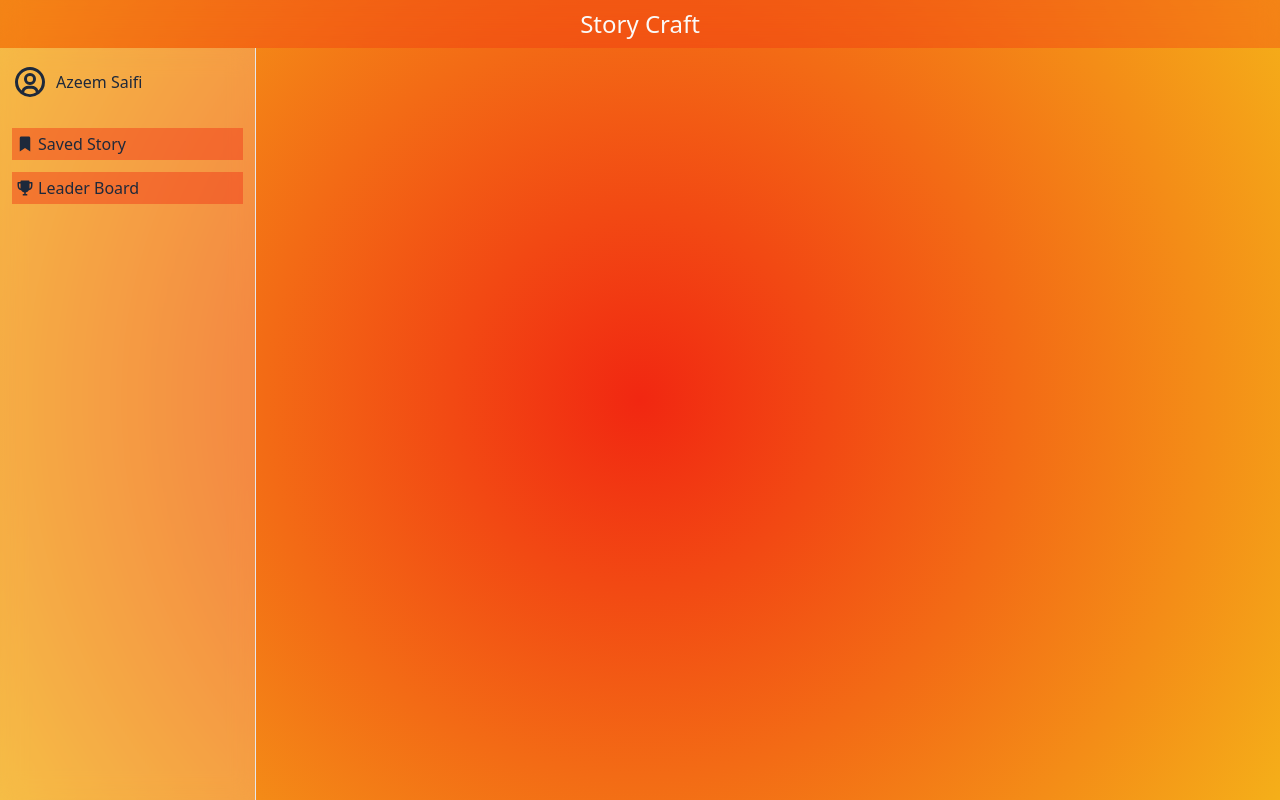
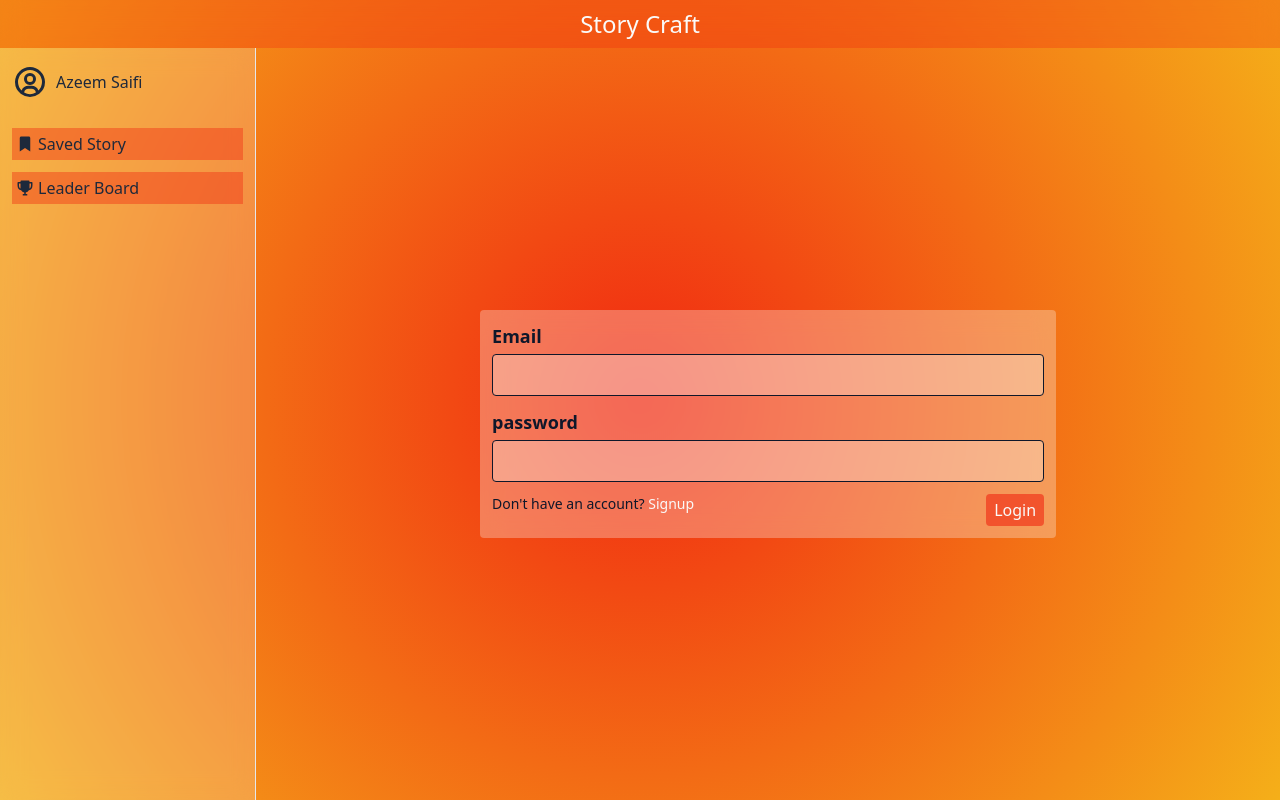
Before and after one commit to saifion33/storycraft-client, a React (Vite) app: page /auth/login in a window 1280 px wide. Built offline with nearby package versions, Linux system fonts and the light colour scheme.

Commit message:
create login async thunk and login form and make login functional and add validation to signup form

```diff
--- a/src/App.tsx
+++ b/src/App.tsx
@@ -6,6 +6,7 @@ import { useState } from "react";
 import Leaderboard from "./pages/Leaderboard";
 import SavedStory from "./pages/SavedStory";
 import Signup from "./pages/Signup";
+import Login from "./pages/Login";
 function App() {
   const [isMenuOpen, setIsMenuOpen] = useState(false);
   return (
@@ -20,6 +21,7 @@ function App() {
               <Route path="/saved" element={<SavedStory />} />
               <Route path="/leaderboard" element={<Leaderboard />} />
               <Route path="/auth/signup" element={<Signup/>} />
+              <Route path="/auth/login" element={<Login/>} />
             </Routes>
           </div>
         </div>
--- a/src/pages/Login.tsx
+++ b/src/pages/Login.tsx
@@ -1,6 +1,57 @@
+import { useAppDispatch, useAppSelector } from "../redux-hooks-type"
+import {  useNavigate } from "react-router-dom"
+import { ErrorMessage, Field, Formik,Form } from "formik"
+import { login } from "../redux/actions/auth"
+import { ILoginForm } from "../Types"
+import loadingIcon from '../assets/loading-icon-white.svg'
+import {object,string} from 'yup'
+
+const validationSchema=object({
+  email:string().email('Invalid email').required('Email is required.'),
+  password:string().required('Password is required.')
+})
+
 const Login = () => {
+  const loading = useAppSelector(state => state.auth.loading)
+  const dispatch = useAppDispatch()
+  const navigate=useNavigate()
+  const initialValues:ILoginForm = {
+      email: '',
+      password: ''
+  }
+  const handleSubmit = async (values: ILoginForm) => {
+      const response = await dispatch(login(values))
+      if (login.fulfilled.match(response)) {
+          alert('Logged successfully')
+          navigate('/')
+      }
+      if (login.rejected.match(response)) {
+          alert(response.payload?.message)
+      }
+  }
+
   return (
-    <div>Login</div>
+      <div className='h-full p-4 flex justify-center items-center'>
+          <Formik initialValues={initialValues} onSubmit={handleSubmit} validationSchema={validationSchema}  >
+              <Form className='w-full max-w-xl bg-stone-50 bg-opacity-30 backdrop-blur-md p-3 rounded space-y-3'>
+                  <div className='flex flex-col gap-1'>
+                      <label className='text-lg font-semibold text-slate-900' htmlFor="email">Email</label>
+                      <Field className="p-2 rounded border-[1px] border-slate-900 bg-stone-50 bg-opacity-30 focus:border-none focus:outline focus:outline-stone-50" name="email" />
+                      <ErrorMessage className='text-red-500' name='email' component={'div'} />
+                  </div>
+                  <div className='flex flex-col gap-1'>
+                      <label className='text-lg font-semibold text-slate-900' htmlFor="password">password</label>
+                      <Field className="p-2 rounded border-[1px] border-slate-900 bg-stone-50 bg-opacity-30 focus:border-none focus:outline focus:outline-stone-50" type="password" name="password" />
+                      <ErrorMessage className='text-red-500' name='password' component={'div'} />
+                  </div>
+                  <div className='flex justify-between' >
+                    <p className="text-slate-900 text-sm">Don't have an account? <span onClick={()=>navigate('/auth/signup')} className="text-stone-50 cursor-pointer">Signup</span></p>
+                      {!loading && <button className='  bg-[#f12711] py-1 px-2 rounded text-stone-50 bg-opacity-60 hover:bg-opacity-80' type="submit">Login</button>}
+                      {loading && <div className=' w-fit bg-[#f12711] py-1 px-2 rounded text-stone-50 bg-opacity-60 hover:bg-opacity-80 flex gap-1'>Loading <img src={loadingIcon} className='w-5' /></div>}
+                  </div>
+              </Form>
+          </Formik>
+      </div>
   )
 }
 
--- a/src/pages/Signup.tsx
+++ b/src/pages/Signup.tsx
@@ -1,9 +1,16 @@
+import { useAppDispatch, useAppSelector } from '../redux-hooks-type'
 import { Formik, Form, Field, ErrorMessage } from 'formik'
-import { ISignupForm } from '../Types'
-import { useAppDispatch, useAppSelector } from '../redux-hooks-type'
 import loadingIcon from '../assets/loading-icon-white.svg'
 import { signup } from '../redux/actions/auth'
 import { useNavigate } from 'react-router-dom'
+import { ISignupForm } from '../Types'
+import {string,object} from 'yup'
+
+const validationSchema=object({
+    name:string().min(3,'Minimum 3 character is required.').required('Name is required.'),
+    email:string().email('Invalid Email').required('Email is required.'),
+    password:string().min(6,'Password length should be 6').matches(/^(?=.*[a-zA-Z])(?=.*\d).*$/,'Password contains atleast 1 number and 1 alfabet.').required('Password is required.')
+})
 
 
 const Signup = () => {
@@ -28,26 +35,27 @@ const Signup = () => {
 
     return (
         <div className='h-full p-4 flex justify-center items-center'>
-            <Formik initialValues={initialValues} onSubmit={handleSubmit}  >
+            <Formik initialValues={initialValues} onSubmit={handleSubmit} validationSchema={validationSchema}  >
                 <Form className='w-full max-w-xl bg-stone-50 bg-opacity-30 backdrop-blur-md p-3 rounded space-y-3'>
                     <div className='flex flex-col gap-1'>
                         <label className='text-lg font-semibold text-slate-900' htmlFor="name">Name</label>
-                        <Field className="p-2 rounded border-[1px] border-slate-900 bg-stone-50 bg-opacity-30" name="name" />
-                        <ErrorMessage className='text-red-500' name='name' component={'div'} />
+                        <Field className="p-2 rounded border-[1px] border-slate-900 bg-stone-50 bg-opacity-30 focus:border-none focus:outline focus:outline-stone-50" name="name" />
+                        <ErrorMessage className='text-stone-50' name='name' component={'div'} />
                     </div>
                     <div className='flex flex-col gap-1'>
                         <label className='text-lg font-semibold text-slate-900' htmlFor="email">Email</label>
-                        <Field className="p-2 rounded border-[1px] border-slate-900 bg-stone-50 bg-opacity-30" name="email" />
-                        <ErrorMessage className='text-red-500' name='email' component={'div'} />
+                        <Field className="p-2 rounded border-[1px] border-slate-900 bg-stone-50 bg-opacity-30 focus:border-none focus:outline focus:outline-stone-50" name="email" />
+                        <ErrorMessage className='text-stone-50' name='email' component={'div'} />
                     </div>
                     <div className='flex flex-col gap-1'>
                         <label className='text-lg font-semibold text-slate-900' htmlFor="password">password</label>
-                        <Field className="p-2 rounded border-[1px] border-slate-900 bg-stone-50 bg-opacity-30" type="password" name="password" />
-                        <ErrorMessage className='text-red-500' name='password' component={'div'} />
+                        <Field className="p-2 rounded border-[1px] border-slate-900 bg-stone-50 bg-opacity-30 focus:border-none focus:outline focus:outline-stone-50 " type="password" name="password" />
+                        <ErrorMessage className='text-stone-50' name='password' component={'div'} />
                     </div>
-                    <div className='pt-3' >
-                        {!loading && <button className='ml-auto block  bg-[#f12711] py-1 px-2 rounded text-stone-50 bg-opacity-60 hover:bg-opacity-80' type="submit">Signup</button>}
-                        {loading && <div className='ml-auto w-fit bg-[#f12711] py-1 px-2 rounded text-stone-50 bg-opacity-60 hover:bg-opacity-80 flex gap-1'>Loading <img src={loadingIcon} className='w-5' /></div>}
+                    <div className='flex justify-between'>
+                        <p className='text-slate-900 text-sm'>Already have an account? <span onClick={()=>navigate('/auth/login')} className='text-stone-50 cursor-pointer'>Login</span></p>
+                        {!loading && <button className='  bg-[#f12711] py-1 px-2 rounded text-stone-50 bg-opacity-60 hover:bg-opacity-80' type="submit">Signup</button>}
+                        {loading && <div className=' w-fit bg-[#f12711] py-1 px-2 rounded text-stone-50 bg-opacity-60 hover:bg-opacity-80 flex gap-1'>Loading <img src={loadingIcon} className='w-5' /></div>}
                     </div>
                 </Form>
             </Formik>
--- a/src/redux/actions/auth.ts
+++ b/src/redux/actions/auth.ts
@@ -1,6 +1,6 @@
 import { createAsyncThunk } from "@reduxjs/toolkit";
-import { IServerResponse, ISignupForm, IUser } from "../../Types";
-import { signupApi } from "../../Api";
+import { ILoginForm, IServerResponse, ISignupForm, IUser } from "../../Types";
+import { loginApi, signupApi } from "../../Api";
 
 interface IResponse extends IServerResponse{
     token:string
@@ -16,3 +16,13 @@ export const signup=createAsyncThunk<IResponse,ISignupForm,{rejectValue:IServerR
         return thunkApi.rejectWithValue(errorMessage.response.data)
     }
 });
+
+export const login=createAsyncThunk<IResponse,ILoginForm,{rejectValue:IServerResponse}>('login',async (payload,thunkApi) => {
+    try {
+        const response=await loginApi(payload)
+        return response.data
+    } catch (error) {
+        const errorMessage = error as {response:{data:IServerResponse}}
+        return thunkApi.rejectWithValue(errorMessage.response.data)
+    }
+})
--- a/src/redux/slice/authSlice.ts
+++ b/src/redux/slice/authSlice.ts
@@ -1,6 +1,6 @@
 import { createSlice } from "@reduxjs/toolkit";
 import { IUser } from "../../Types";
-import { signup } from "../actions/auth";
+import { login, signup } from "../actions/auth";
 
 interface IState{
     loading: boolean
@@ -24,14 +24,17 @@ const authSlice=createSlice({
     initialState,
     reducers:{},
     extraReducers:builder=>{
+
+        // ************************* SIGNUP ************************
         builder.addCase(signup.pending,(state=>{
             state.loading=true;
             state.error=null;
         }))
         builder.addCase(signup.fulfilled,(state,action)=>{
-            state.loading=false;
             const user=action.payload.user;
             const token=action.payload.token;
+
+            state.loading=false;
             state.user=user
             state.token=token
             localStorage.setItem('user',JSON.stringify(user))
@@ -41,6 +44,24 @@ const authSlice=createSlice({
             state.loading=false;
             state.error=action.payload?.message || "Something went wrong."
         })
+        // *********************************** LOGIN ********************************
+        builder.addCase(login.pending,(state=>{
+            state.loading=true;
+            state.error=null;
+        }))
+        builder.addCase(login.fulfilled,(state,action)=>{
+            const token=action.payload.token
+            const user=action.payload.user
+            state.loading=false;
+            state.token=token
+            state.user=user;
+            localStorage.setItem('user',JSON.stringify(user))
+            localStorage.setItem('token',JSON.stringify(token))
+        })
+        builder.addCase(login.rejected,(state,action)=>{
+            state.loading=false;
+            state.error=action.payload?.message || "Something went wrong."
+        })
     }
 })
 
```
